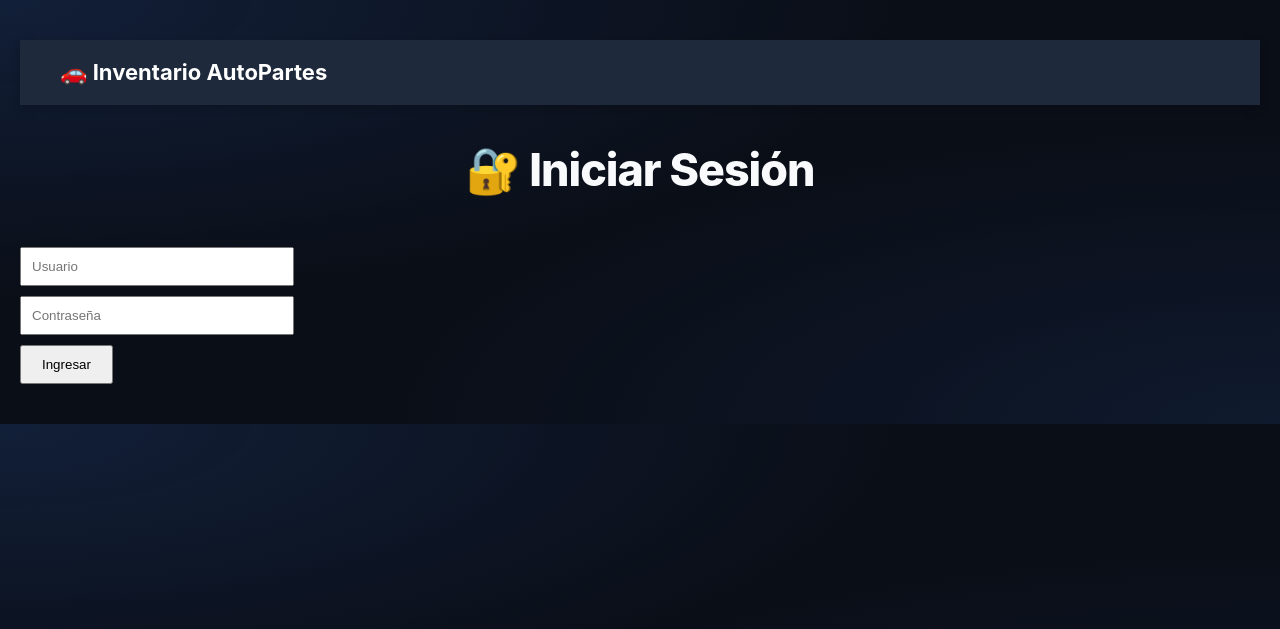
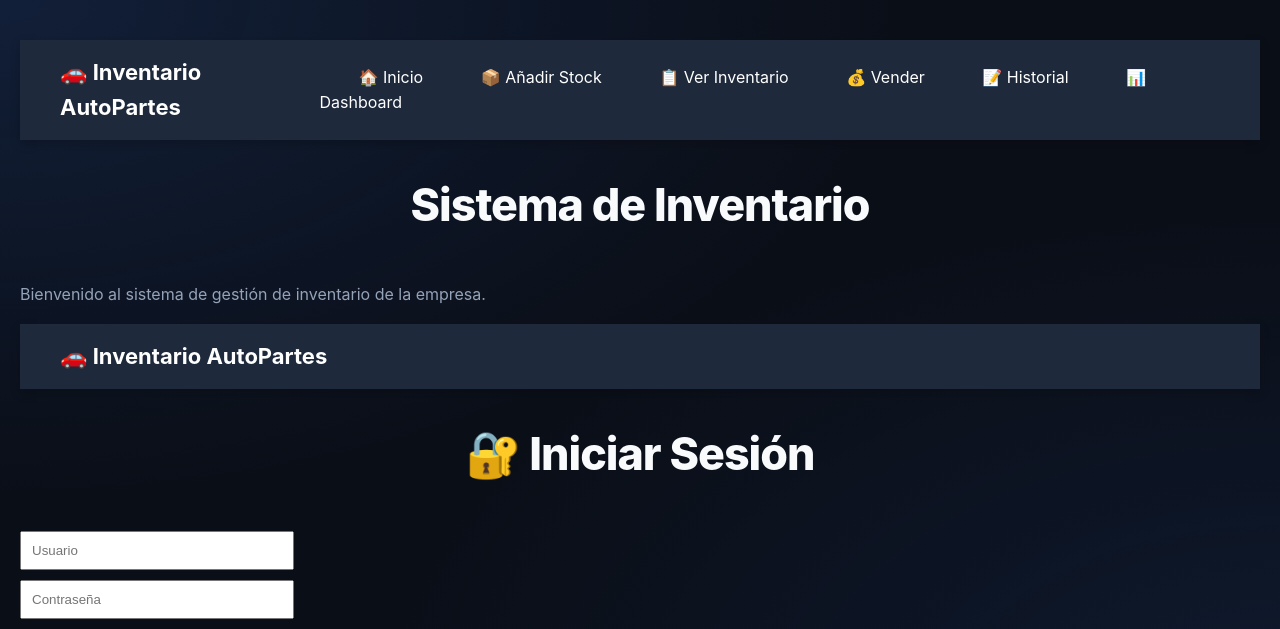
Before and after one commit to Aaronsin14/Inventario, a Flask app: page / in a window 1280 px wide. Shown: the top 629 px of the page. Run offline with Flask 3, Linux system fonts and the light colour scheme; some libraries are stand-ins or nearby versions.

Commit message:
Add files via upload

```diff
--- a/templates/inicio.html
+++ b/templates/inicio.html
@@ -2,12 +2,28 @@
 <html>
 
 <head>
+<title>Inventario</title>
 <title>Login</title>
 <link rel="stylesheet" href="/static/style.css">
 </head>
 
 <body>
 
+    <nav class="navbar">
+         <div class="logo">🚗 Inventario AutoPartes</div>
+              <div class="menu">
+                <a href="/">🏠 Inicio</a>
+                <a href="/agregar">📦 Añadir Stock</a>
+                <a href="/inventario">📋 Ver Inventario</a>
+                <a href="/vender">💰 Vender</a>
+                <a href="/historial">📝 Historial</a>
+                <a href="/dashboard">📊 Dashboard</a>
+         </div>
+    </nav>
+
+<h1>Sistema de Inventario</h1>
+
+<p>Bienvenido al sistema de gestión de inventario de la empresa.</p>
 <nav class="navbar">
     <div class="logo">🚗 Inventario AutoPartes</div>
 </nav>
@@ -41,47 +57,53 @@
 </div>
 
 <script>
-        async function login() {
+
+async function login(){
+
 const usuario = document.getElementById("usuario").value;
 const password = document.getElementById("password").value;
 
-            if (!usuario || !password) {
+if(!usuario || !password){
 alert("Completa todos los campos");
 return;
 }
 
-            try {
-                const res = await fetch("/login", {
-                    method: "POST",
-                    headers: { "Content-Type": "application/json" },
-                    body: JSON.stringify({ usuario, password })
+try{
+
+const res = await fetch("/login",{
+method:"POST",
+headers:{"Content-Type":"application/json"},
+body:JSON.stringify({usuario,password})
 });
 
 const data = await res.json();
 
-                if (res.ok) {
+if(res.ok){
+
 // 🔥 GUARDAR SESIÓN
-                    localStorage.setItem("usuario", usuario);
-                    localStorage.setItem("rol", data.rol);
+localStorage.setItem("usuario",usuario);
+localStorage.setItem("rol",data.rol);
 
 alert("Bienvenido " + usuario);
 
-                    // 🔁 REDIRECCIÓN SEGÚN ROL
-                    if (data.rol === "admin") {
-                        window.location.href = "/inventario";
-                    } else {
-                        window.location.href = "/vender";
+// 🔁 REDIRECCIÓN
+window.location.href="/inventario";
+
+}else{
+
+alert(data.mensaje || "Error al iniciar sesión");
+
 }
 
-                } else {
-                    alert(data.mensaje || "Error al iniciar sesión");
+}catch(err){
+
+console.error(err);
+alert("Error de conexión");
+
 }
 
-            } catch (err) {
-                console.error(err);
-                alert("Error de conexión");
 }
-        }
+
 </script>
 
 </body>
```
Also changed, not shown: templates/historial.html (+40 -22 lines). Lines whose indentation alone changed are shown as unchanged.
